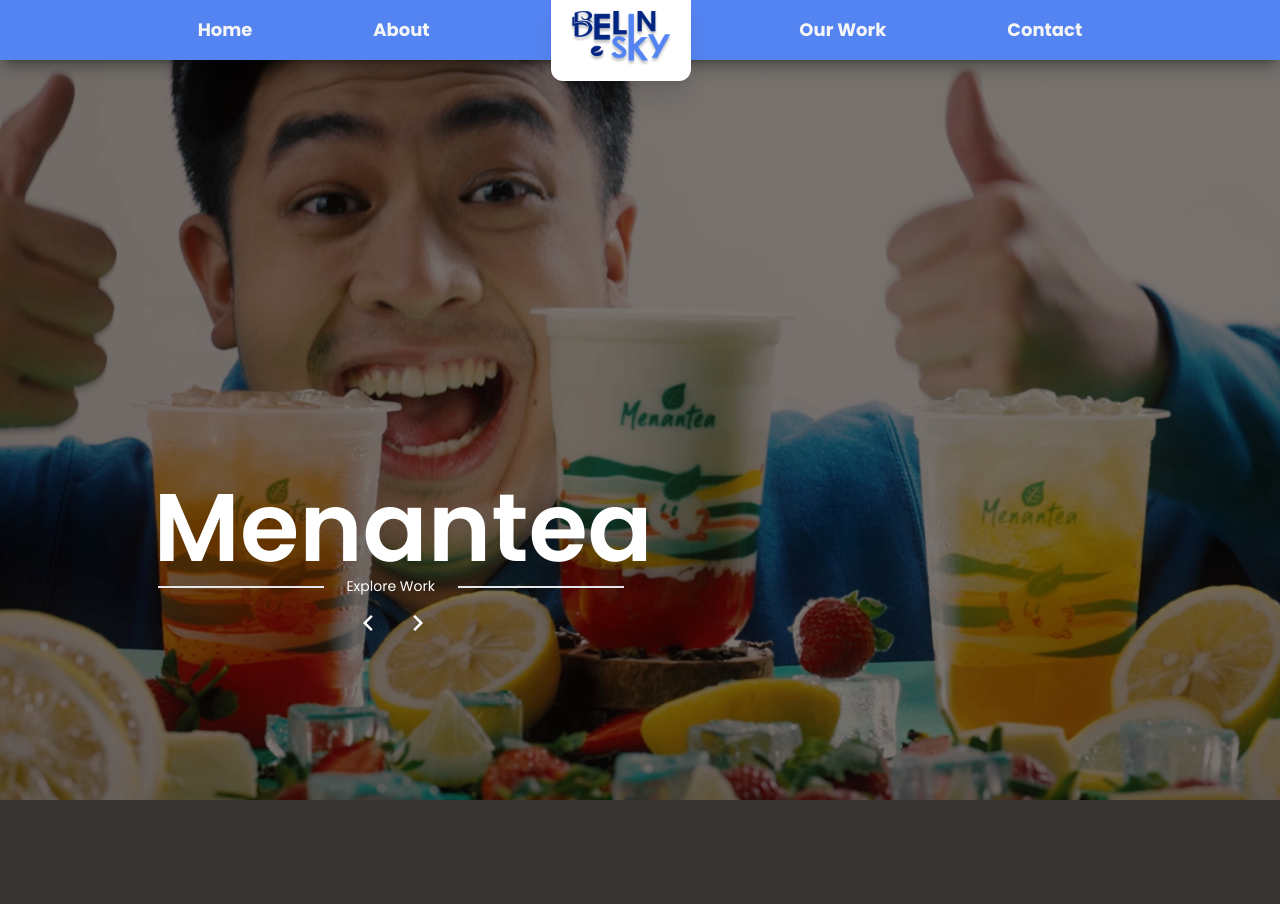
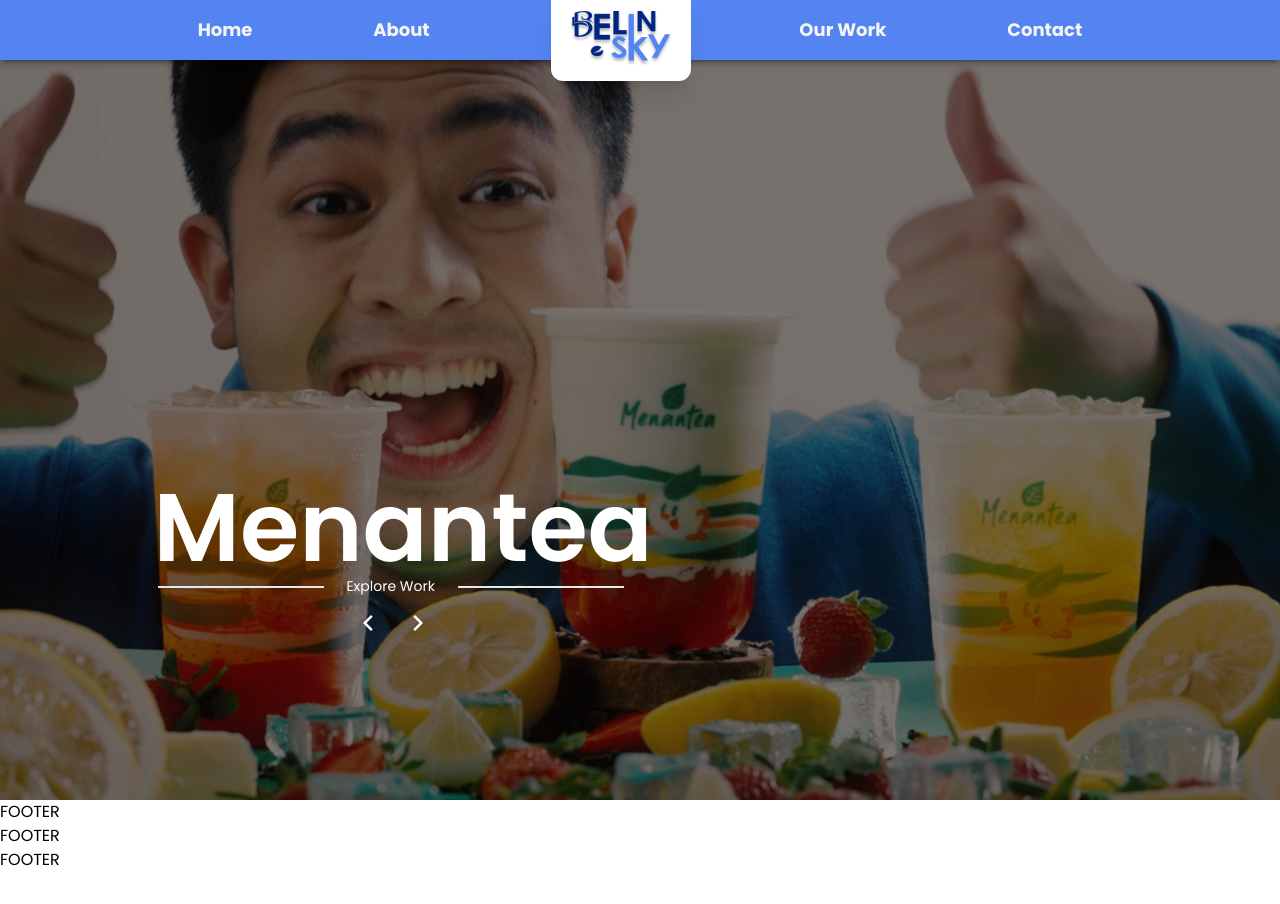
Before and after one commit to fao30/belinsky-frontend, a React (Create React App) app: page / in a window 1280 px wide. Shown: the top 904 px of the page. Before the commit the page ends 800 px from the top, so only its background shows below. Built offline with nearby package versions, Linux system fonts and the light colour scheme; what tailwindcss-text-fill-stroke would draw is missing.

Commit message:
added footer

```diff
--- a/src/App.js
+++ b/src/App.js
@@ -1,12 +1,14 @@
 import "./App.css";
 import Navbar from "./components/navbar/Navbar";
 import Home from "./pages/home/Home";
+import Footer from "./components/footer/Footer";
 
 function App() {
   return (
     <>
       <Navbar />
       <Home />
+      <Footer />
     </>
   );
 }
--- /dev/null
+++ b/src/components/footer/Footer.jsx
@@ -0,0 +1,15 @@
+import React from "react";
+
+const Footer = () => {
+  return (
+    <div className="w-full h-96">
+      <div className="flex flex-col">
+        <div>FOOTER</div>
+        <div>FOOTER</div>
+        <div>FOOTER</div>
+      </div>
+    </div>
+  );
+};
+
+export default Footer;
--- a/src/components/navbar/Navbar.jsx
+++ b/src/components/navbar/Navbar.jsx
@@ -16,7 +16,7 @@
   };
 
   return (
-    <nav className="fixed top-0 z-10 w-full flex justify-between px-[6vw] py-[3.5vh] md:py-[2vh] items-center bg-[#5484F2] shadow-lg shadow-black/30">
+    <nav className="fixed top-0 z-10 w-full flex justify-between px-[6vw] py-[3.5vh] md:py-[2vh] items-center bg-[#5484F2] shadow-md shadow-black/30">
       {/* burger menu icon */}
       <img
         src={logoBelinsky}
--- a/src/index.css
+++ b/src/index.css
@@ -3,6 +3,6 @@
 @tailwind utilities;
 
 :root {
-  background-color: #363534;
+  background-color: white;
   font-family: poppins;
 }
```
Also changed, not shown: src/components/footer/logo-belinsky.png (added).
